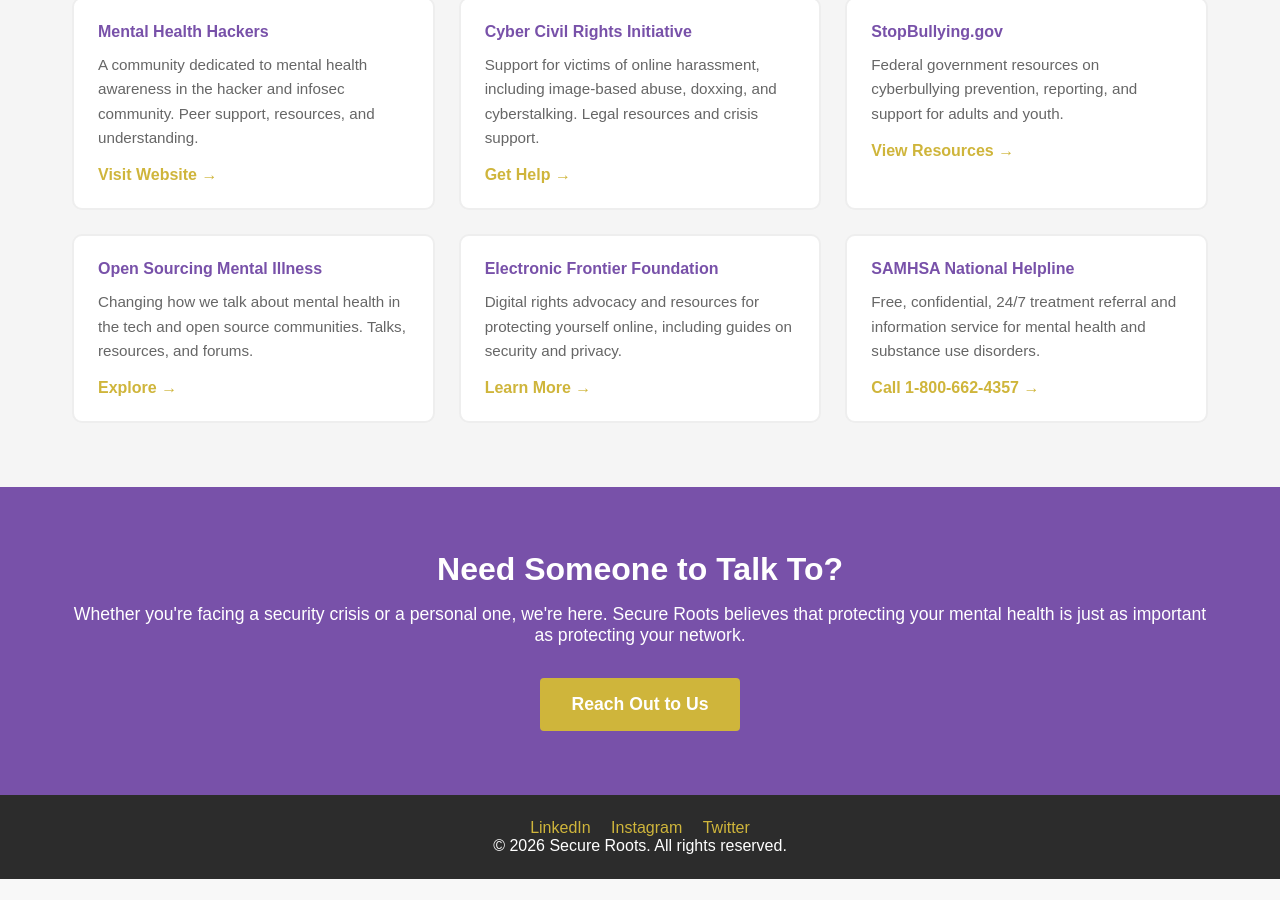
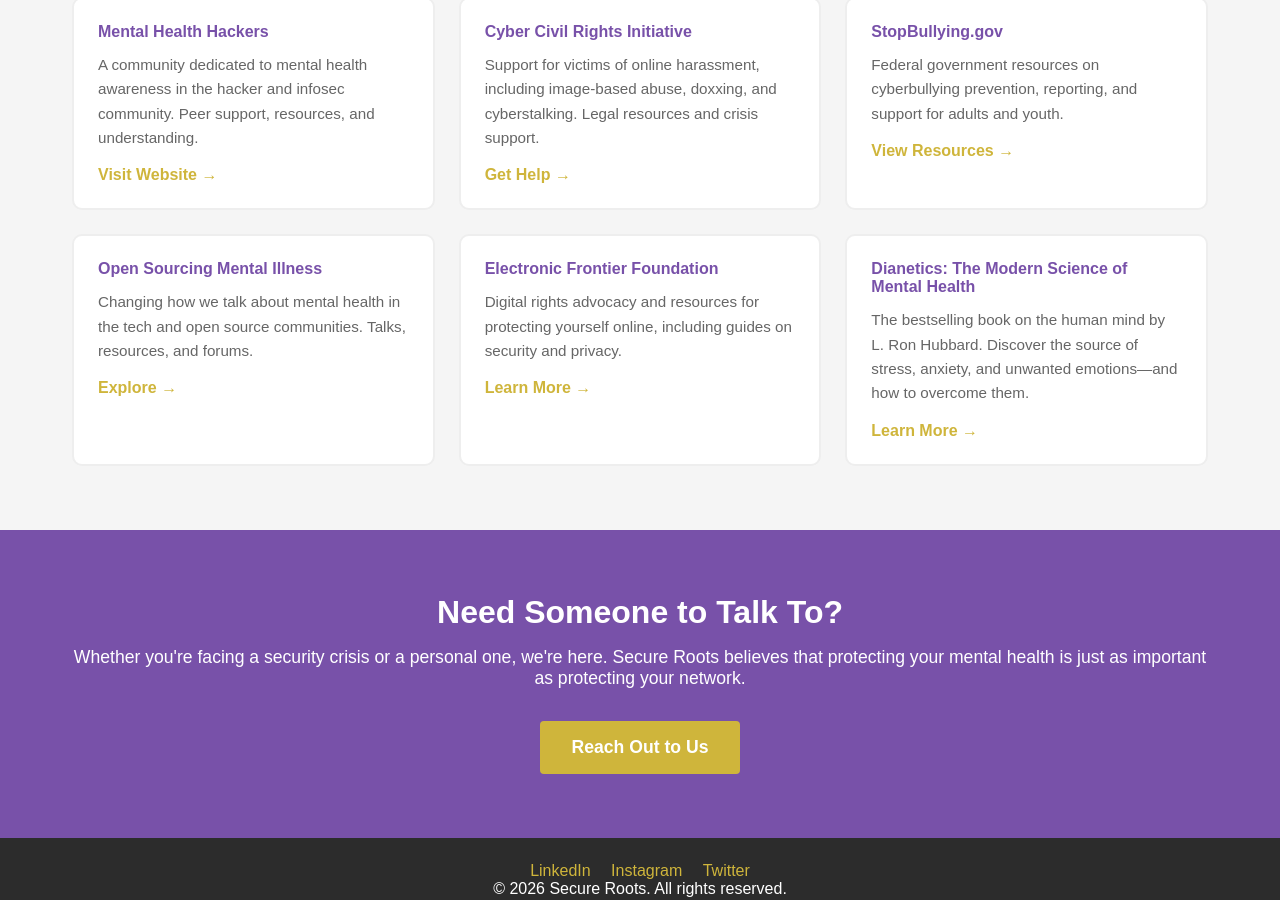
Before and after one commit to OG-MrB/secure-roots-website, a Jekyll site: the page built from wellness.html, in a window 1280 px wide and 900 px high, scrolled down 3955 px. Built offline with Jekyll 4.4.1, drawn with Linux system fonts in a browser that asks for light colours; before the commit the page ends 4834 px from its top, so only the background shows below that.

Commit message:
Fix StopBullying.gov link and replace SAMHSA with Dianetics resource

```diff
--- a/wellness.html
+++ b/wellness.html
@@ -213,7 +213,7 @@
             <div class="resource-card">
                 <h4>StopBullying.gov</h4>
                 <p>Federal government resources on cyberbullying prevention, reporting, and support for adults and youth.</p>
-                <a href="https://www.stopbullying.gov/cyberbullying" target="_blank" class="resource-link">View Resources →</a>
+                <a href="https://www.stopbullying.gov/cyberbullying/what-is-it" target="_blank" class="resource-link">View Resources →</a>
             </div>
 
             <div class="resource-card">
@@ -229,9 +229,9 @@
             </div>
 
             <div class="resource-card">
-                <h4>SAMHSA National Helpline</h4>
-                <p>Free, confidential, 24/7 treatment referral and information service for mental health and substance use disorders.</p>
-                <a href="https://www.samhsa.gov/find-help/national-helpline" target="_blank" class="resource-link">Call 1-800-662-4357 →</a>
+                <h4>Dianetics: The Modern Science of Mental Health</h4>
+                <p>The bestselling book on the human mind by L. Ron Hubbard. Discover the source of stress, anxiety, and unwanted emotions—and how to overcome them.</p>
+                <a href="https://www.dianetics.org/" target="_blank" class="resource-link">Learn More →</a>
             </div>
         </div>
     </div>
```
